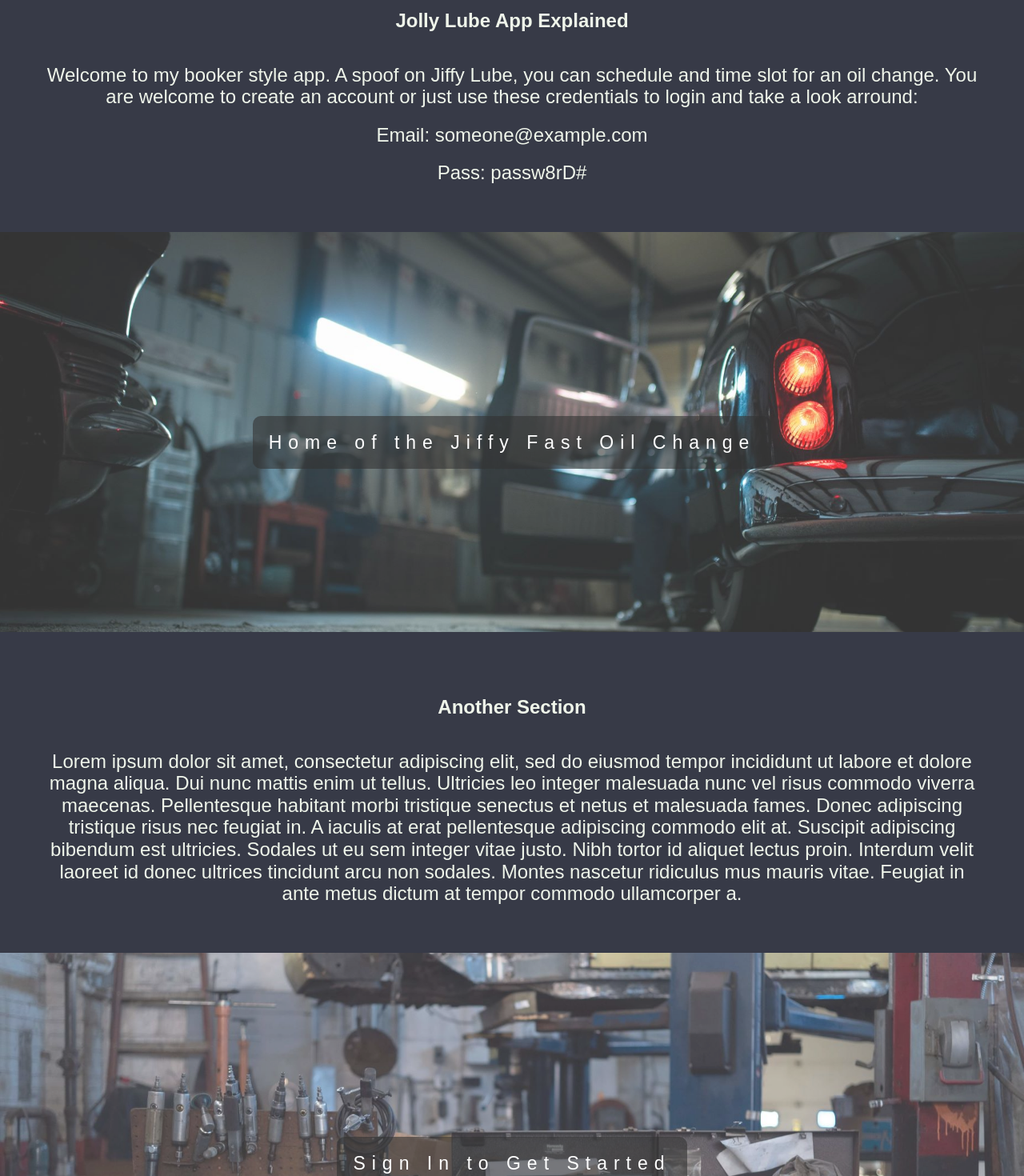
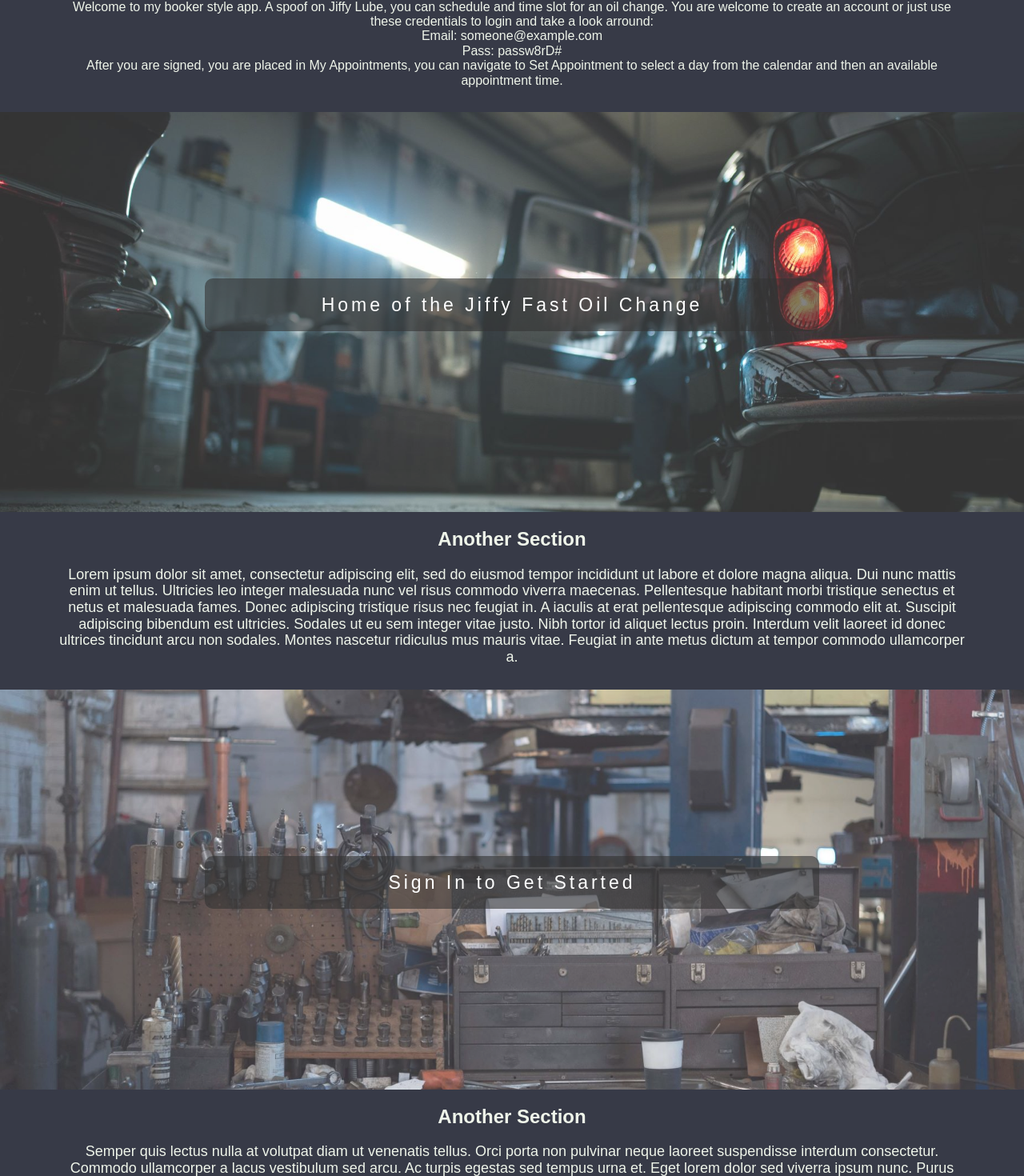
Before and after one commit to rjgates3/jollylube, a React (Create React App) app: page / in a window 1280 px wide. Shown: the part 824-2294 px from the top of the page at 80% size. Built offline with nearby package versions, Linux system fonts and the light colour scheme; no server answers.

Commit message:
updated style

```diff
--- a/src/routes/Appointments/Appointments.js
+++ b/src/routes/Appointments/Appointments.js
@@ -8,7 +8,7 @@ class AppointmentPage extends React.Component {
     state = {
         userAppts: []
     }
-
+    // get apptments when component mounts
     componentDidMount() {
 
         this.getUserAppts()
@@ -31,6 +31,7 @@ class AppointmentPage extends React.Component {
             })
     }
 
+    //format time to be HH:MM AM/PM
     formatTime = (date) => {
         let hours = date.getHours();
         let minutes = date.getMinutes();
@@ -41,15 +42,16 @@ class AppointmentPage extends React.Component {
         return time;
     }
 
+    //returns a div elemnent for a single appt object
     formateAppt = (appt) => {
-        const time = this.formatTime(new Date(appt.appt_date));
         const dayOfWeek = appt.appt_date.toString().slice(0, 3);
         const monthDayAndYear = appt.appt_date.toString().slice(4, 15)
+        const time = this.formatTime(new Date(appt.appt_date));
         return  <div>
-                    <p>{ dayOfWeek }</p>
-                    <p>{ monthDayAndYear }</p>
-                    <p>at</p>
-                    <p>{ time }</p>
+                    <p className='appt-text'>{ dayOfWeek }</p>
+                    <p className='appt-text'>{ monthDayAndYear }</p>
+                    <p className='appt-text'>at</p>
+                    <p className='appt-text'>{ time }</p>
                 </div>
     }
 
@@ -58,13 +60,13 @@ class AppointmentPage extends React.Component {
 
         if(this.state.userAppts.length === 0) {
             return (
-                <section>
-                <h2>My Appointments</h2>
+                <section className='my-appointments'>
+                <h2 className='setApptH2'>My Appointments</h2>
                 <div className='allappts'>
 
                     <div className='appt'>
-                        <p>You have</p>
-                        <p>no appointments.</p>
+                        <p className='appt-text'>You have</p>
+                        <p className='appt-text'>no appointments.</p>
                         <Link
                             to='/setappointment'>
                             Set Appointment
@@ -77,8 +79,8 @@ class AppointmentPage extends React.Component {
         }
         else {
             return (
-                <section>
-                    <h2>My Appointments</h2>
+                <section className='my-appointments'>
+                    <h2 className='setApptH2'>My Appointments</h2>
                     <div className='allappts'>
                         { this.state.userAppts
                             .sort((a, b) =>
--- a/src/routes/Appointments/appointments.css
+++ b/src/routes/Appointments/appointments.css
@@ -1,6 +1,29 @@
-h2 {
-  font-size: 24px;
-  margin: 30px;
+
+.setApptH2 {
+  font-size: 23px;
+  text-align: center;
+  margin: 30px 15px;
+  padding: 50px 0;
+  display: inline-block;
+  width: 60%;
+  background-color: rgba(1, 1, 1, 0.6);
+  color: white;
+  padding: 20px;
+  border-radius: 10px;
+  letter-spacing: 3px;
+}
+
+.my-appointments {
+  background-image: url('../../images/donnie-rosie-taO2fC7sxDU-unsplash.jpg');
+  min-height: 1100px;
+  margin: 0;
+  position: relative;
+  opacity: 0.8;
+  background-size: cover;
+  background-repeat: no-repeat;
+  background-position: center;
+
+  text-align: center;
 }
 
 .allappts {
@@ -13,14 +36,30 @@ h2 {
 .appt{
   border-radius: 10px;
   text-align: center;
-  box-shadow: 0px 11px 21px -8px rgba(0, 0, 0, 0.5);
   margin: 20px;
   padding: 20px;
-  background-color: white;
-  border: 1px solid black;
+  background-color: rgba(1, 1, 1, 0.6);
+  color: white;
 }
 
-p {
+.appt-text {
   font-size: 24px;
   padding: 10px 0 10px 0;
   }
+
+.setApptButton {
+  border: none;
+  /* color: #F21323; //header red */
+  color: red;
+  font-weight: bolder;
+  font-size: 1.2rem;
+  background-color: rgba(1, 1, 1, 1);
+  padding: 15px;
+}
+
+@media (min-width: 450px) {
+
+  .setApptH2 {
+    font-size: 19px;
+  }
+}
--- a/src/routes/HomePage/HomePage.js
+++ b/src/routes/HomePage/HomePage.js
@@ -12,9 +12,9 @@ class HomePage extends React.Component {
 
                     <div className='caption'>
 
-                        <span className='border'>
+                        <div className='border'>
                             Welcome to Jolly Lube
-                        </span>
+                        </div>
 
                     </div>
 
@@ -22,10 +22,11 @@ class HomePage extends React.Component {
 
                 <section className='section'>
 
-                    <h2>Jolly Lube App Explained</h2>
-                    <p> Welcome to my booker style app. A spoof on Jiffy Lube, you can schedule and time slot for an oil change. You are welcome to create an account or just use these credentials to login and take a look arround:</p>
-                    <p>Email: someone@example.com</p>
-                    <p>Pass: passw8rD#</p>
+                    <h2 className='homepage-header'>Jolly Lube App Explained</h2>
+                    <p className='explain-para'> Welcome to my booker style app. A spoof on Jiffy Lube, you can schedule and time slot for an oil change. You are welcome to create an account or just use these credentials to login and take a look arround:</p>
+                    <p className='explain-para'>Email: someone@example.com</p>
+                    <p className='explain-para'>Pass: passw8rD#</p>
+                    <p className='explain-para'>After you are signed, you are placed in My Appointments, you can navigate to Set Appointment to select a day from the calendar and then an available appointment time.</p>
 
                 </section>
 
@@ -33,9 +34,9 @@ class HomePage extends React.Component {
 
                     <div className='caption'>
 
-                        <span className='border'>
+                        <div className='border'>
                             Home of the Jiffy Fast Oil Change
-                        </span>
+                        </div>
 
                     </div>
 
@@ -43,9 +44,9 @@ class HomePage extends React.Component {
 
                 <section className='section'>
 
-                    <h2>Another Section</h2>
+                    <h2 className='homepage-header'>Another Section</h2>
 
-                    <p>Lorem ipsum dolor sit amet, consectetur adipiscing elit, sed do eiusmod tempor incididunt ut labore et dolore magna aliqua. Dui nunc mattis enim ut tellus. Ultricies leo integer malesuada nunc vel risus commodo viverra maecenas. Pellentesque habitant morbi tristique senectus et netus et malesuada fames. Donec adipiscing tristique risus nec feugiat in. A iaculis at erat pellentesque adipiscing commodo elit at. Suscipit adipiscing bibendum est ultricies. Sodales ut eu sem integer vitae justo. Nibh tortor id aliquet lectus proin. Interdum velit laoreet id donec ultrices tincidunt arcu non sodales. Montes nascetur ridiculus mus mauris vitae. Feugiat in ante metus dictum at tempor commodo ullamcorper a.</p>
+                    <p className='home-para'>Lorem ipsum dolor sit amet, consectetur adipiscing elit, sed do eiusmod tempor incididunt ut labore et dolore magna aliqua. Dui nunc mattis enim ut tellus. Ultricies leo integer malesuada nunc vel risus commodo viverra maecenas. Pellentesque habitant morbi tristique senectus et netus et malesuada fames. Donec adipiscing tristique risus nec feugiat in. A iaculis at erat pellentesque adipiscing commodo elit at. Suscipit adipiscing bibendum est ultricies. Sodales ut eu sem integer vitae justo. Nibh tortor id aliquet lectus proin. Interdum velit laoreet id donec ultrices tincidunt arcu non sodales. Montes nascetur ridiculus mus mauris vitae. Feugiat in ante metus dictum at tempor commodo ullamcorper a.</p>
 
                 </section>
 
@@ -53,9 +54,9 @@ class HomePage extends React.Component {
 
                     <div className='caption'>
 
-                        <span className='border'>
+                        <div className='border'>
                             Sign In to Get Started
-                        </span>
+                        </div>
 
                     </div>
 
@@ -63,10 +64,10 @@ class HomePage extends React.Component {
 
                 <section className='section'>
 
-                    <h2>Another Section</h2>
+                    <h2 className='homepage-header'>Another Section</h2>
 
-                        <p>Semper quis lectus nulla at volutpat diam ut venenatis tellus. Orci porta non pulvinar neque laoreet suspendisse interdum consectetur. Commodo ullamcorper a lacus vestibulum sed arcu. Ac turpis egestas sed tempus urna et. Eget lorem dolor sed viverra ipsum nunc. Purus semper eget duis at tellus at urna condimentum mattis. Nunc pulvinar sapien et ligula ullamcorper. Cras ornare arcu dui vivamus arcu felis. Eget est lorem ipsum dolor sit amet consectetur adipiscing. Curabitur vitae nunc sed velit dignissim sodales ut eu sem.</p>
-                        <p>Semper auctor neque vitae tempus quam pellentesque. Sed egestas egestas fringilla phasellus faucibus. Massa placerat duis ultricies lacus sed turpis tincidunt. Felis imperdiet proin fermentum leo vel orci porta. Turpis massa tincidunt dui ut. Non tellus orci ac auctor augue mauris augue neque. In eu mi bibendum neque egestas congue quisque egestas. Mi bibendum neque egestas congue quisque egestas diam. Diam volutpat commodo sed egestas egestas fringilla phasellus faucibus. Facilisis magna etiam tempor orci eu lobortis elementum.</p>
+                        <p className='home-para'>Semper quis lectus nulla at volutpat diam ut venenatis tellus. Orci porta non pulvinar neque laoreet suspendisse interdum consectetur. Commodo ullamcorper a lacus vestibulum sed arcu. Ac turpis egestas sed tempus urna et. Eget lorem dolor sed viverra ipsum nunc. Purus semper eget duis at tellus at urna condimentum mattis. Nunc pulvinar sapien et ligula ullamcorper. Cras ornare arcu dui vivamus arcu felis. Eget est lorem ipsum dolor sit amet consectetur adipiscing. Curabitur vitae nunc sed velit dignissim sodales ut eu sem.</p>
+                        <p className='home-para'>Semper auctor neque vitae tempus quam pellentesque. Sed egestas egestas fringilla phasellus faucibus. Massa placerat duis ultricies lacus sed turpis tincidunt. Felis imperdiet proin fermentum leo vel orci porta. Turpis massa tincidunt dui ut. Non tellus orci ac auctor augue mauris augue neque. In eu mi bibendum neque egestas congue quisque egestas. Mi bibendum neque egestas congue quisque egestas diam. Diam volutpat commodo sed egestas egestas fringilla phasellus faucibus. Facilisis magna etiam tempor orci eu lobortis elementum.</p>
 
                 </section>
 
--- a/src/routes/HomePage/homepage.css
+++ b/src/routes/HomePage/homepage.css
@@ -1,3 +1,6 @@
+.homepage-header {
+  padding: 20px;
+}
 
 .image1, .image2, .image3 {
   margin: 0;
@@ -31,7 +34,7 @@
 
 .section {
   text-align: center;
-  padding: 50px 50px;
+  padding: 0px 70px 30px 70px;
   background: #373A47;
   color: #EFF5EA;
   opacity: 1.9;
@@ -40,17 +43,29 @@
 .caption {
   margin: 0;
   position: absolute;
-  top: 50%;
+  top: 40%;
   width: 100%;
   text-align: center;
   color: black;
-  font-size: 23px;
-  letter-spacing: 8px;
 }
 
 .caption .border {
+  display: inline-block;
+  width: 60%;
   background-color: rgba(1, 1, 1, 0.6);
   color: white;
   padding: 20px;
   border-radius: 10px;
+  font-size: 23px;
+  letter-spacing: 4px;
 }
+
+.home-para {
+  font-size: 18px;
+}
+
+@media (min-width: 450px) {
+  p .explain-para {
+    font-size: 19px;
+  }
+}
--- a/src/routes/SetAppointment/setappointment.css
+++ b/src/routes/SetAppointment/setappointment.css
@@ -1,8 +1,19 @@
 
-.setApptH2 {
-  font-size: 24px;
+.set-appointment {
+  background-image: url('../../images/donnie-rosie-taO2fC7sxDU-unsplash.jpg');
+  min-height: 1500px;
+  margin: 0;
+  position: relative;
+  opacity: 0.8;
+  background-size: cover;
+  background-repeat: no-repeat;
+  background-position: center;
+
   text-align: center;
-  margin: 30px 30px 30px 0px;
+}
+
+.calendar-container {
+  padding: 15px;
 }
 
 .calendar {
@@ -20,3 +31,15 @@
 .react-calendar {
   margin: 0 auto;
 }
+
+.calendarImage {
+  display: inline-block;
+  width: 100%;
+  height: 400px;
+  border: 1px solid black;
+
+  background-image: url('../../images/zell-8157pheMi-I-unsplash.jpg');
+  background-size: cover;
+  background-repeat: no-repeat;
+  background-position: center;
+}
```
Also changed, not shown: src/components/Calender/Calendar.js (+7 -3 lines), src/components/Times/Times.js (+6 -5 lines), src/routes/SetAppointment/SetAppointment.js (+4 -4 lines), 1 other file (tests, documents, lock files or other folders).
